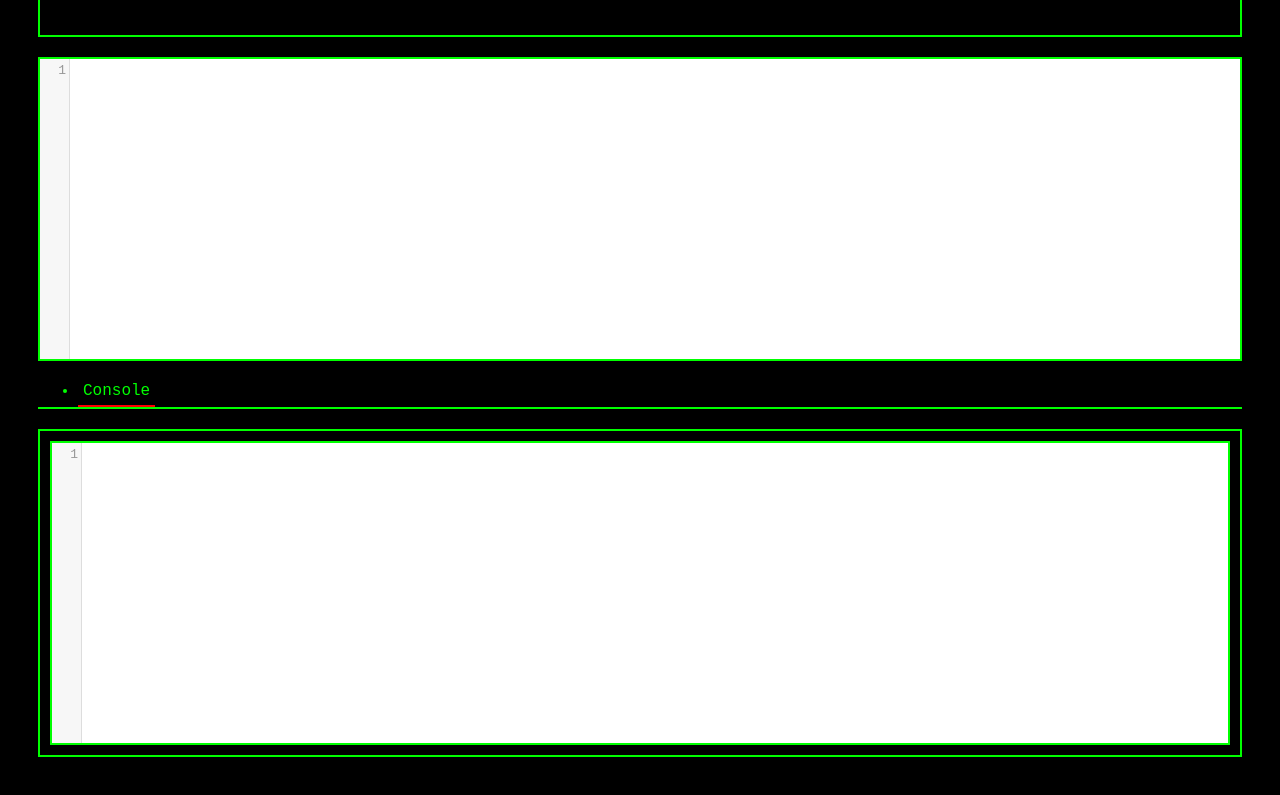
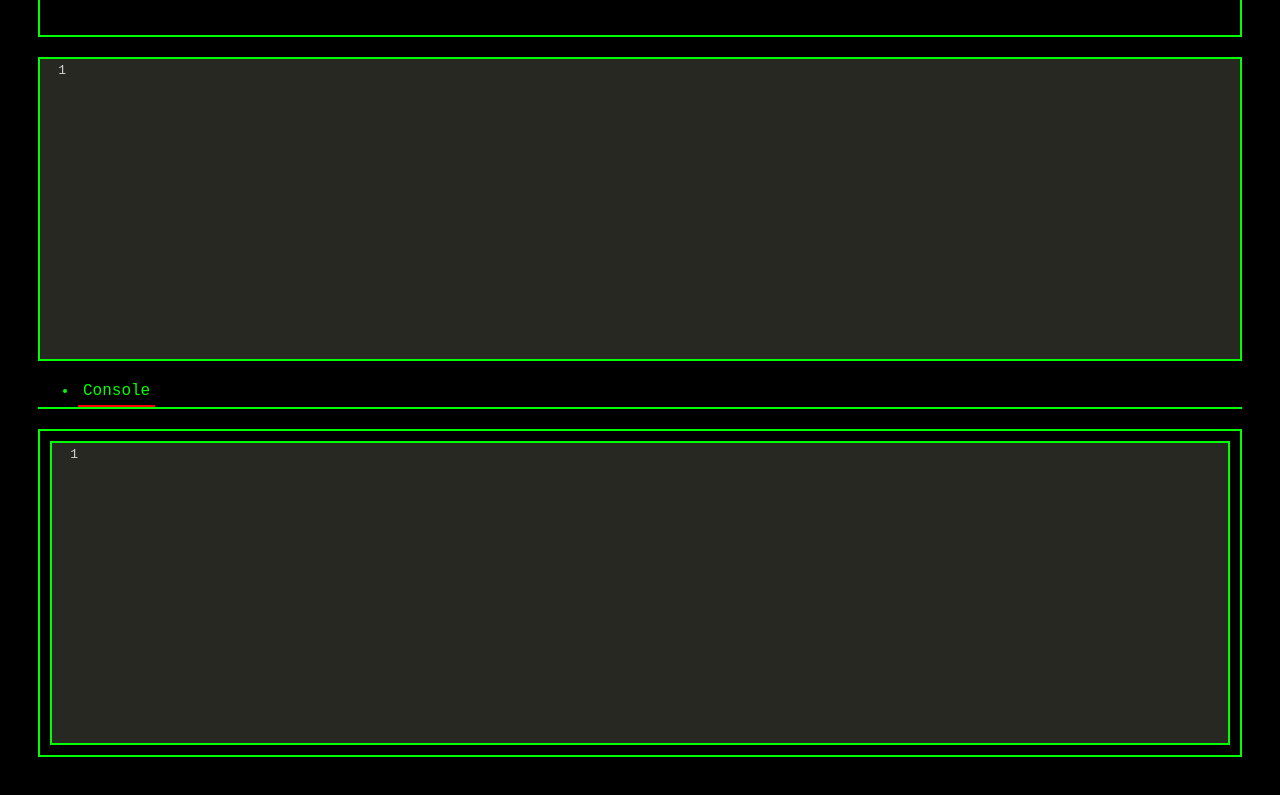
Before and after one commit to Aguare/ARM64-Simulator, a plain HTML site: page Grammar/index.html in a window 1280 px wide. Both pictures are taken after a click on the button "Clear". Shown: the part 120-915 px from the top of the page. Drawn offline with nearby package versions, Linux system fonts and the light colour scheme; some packages are replaced by stand-ins of ours; a script that the page names is missing.

Commit message:
FIX [Boton de carga archivo y Front]

```diff
--- a/Grammar/index.html
+++ b/Grammar/index.html
@@ -136,6 +136,7 @@
     <script src="https://cdnjs.cloudflare.com/ajax/libs/codemirror/5.65.2/codemirror.min.js"></script>
     <script src="https://cdnjs.cloudflare.com/ajax/libs/codemirror/5.65.2/addon/mode/simple.min.js"></script>
     <script src="https://cdnjs.cloudflare.com/ajax/libs/codemirror/5.65.2/mode/rust/rust.min.js"></script>
+    <script src="https://cdn.jsdelivr.net/npm/sweetalert2@10"></script>
 
         <!-- ============================= PARSER ============================== -->
         <script src="parser.js"></script>
--- a/Grammar/script.js
+++ b/Grammar/script.js
@@ -10,8 +10,9 @@ function editor(id, language, lineNumbers = true, readOnly = false, styleActiveL
         lineNumbers: true,
         styleActivateLine: true,
         matchBrackets: true,
-        theme: "moxer",
-        mode: "text/x-rustsrc"
+        theme: "monokai",
+        mode: language,
+        readOnly: readOnly
     });
 }
 
@@ -55,8 +56,6 @@ const saveFile = async (fileName, extension, editor) => {
     }
 }
 
-
-
 const download = (name, content) => {
     let blob = new Blob([content], {type: 'text/plain;charset=utf-8'})
     let link = document.getElementById('download');
@@ -65,10 +64,9 @@ const download = (name, content) => {
     link.click()
 }
 
-const cleanEditor = (editor) => {
-    editor.setValue("");
+const cleanEditors = (...editors) => {
+    editors.forEach(editor => editor.setValue(""));
 }
-
 
 function isLexicalError(e) {
     const validIdentifier = /^[a-zA-Z_$][a-zA-Z0-9_$]*$/;
@@ -85,9 +83,6 @@ function isLexicalError(e) {
     }
     return false; // Error sintáctico
 }
-
-
-
 
 const analysis = async () => {
     const text = Arm64Editor.getValue();
@@ -132,6 +127,5 @@ const btnOpen = document.getElementById('btn__open'),
 
 btnOpen.addEventListener('click', () => openFile(Arm64Editor));
 btnSave.addEventListener('click', () => saveFile("file", "rs", Arm64Editor));
-btnClean.addEventListener('click', () => cleanEditor(Arm64Editor));
-// btnShowCst.addEventListener('click', () => localStorage.setItem("dot", dotStringCst));
+btnClean.addEventListener('click', () => cleanEditors(Arm64Editor, consoleResult));
 btnAnalysis.addEventListener('click', () => analysis());
```
Also changed, not shown: 1 other file.
